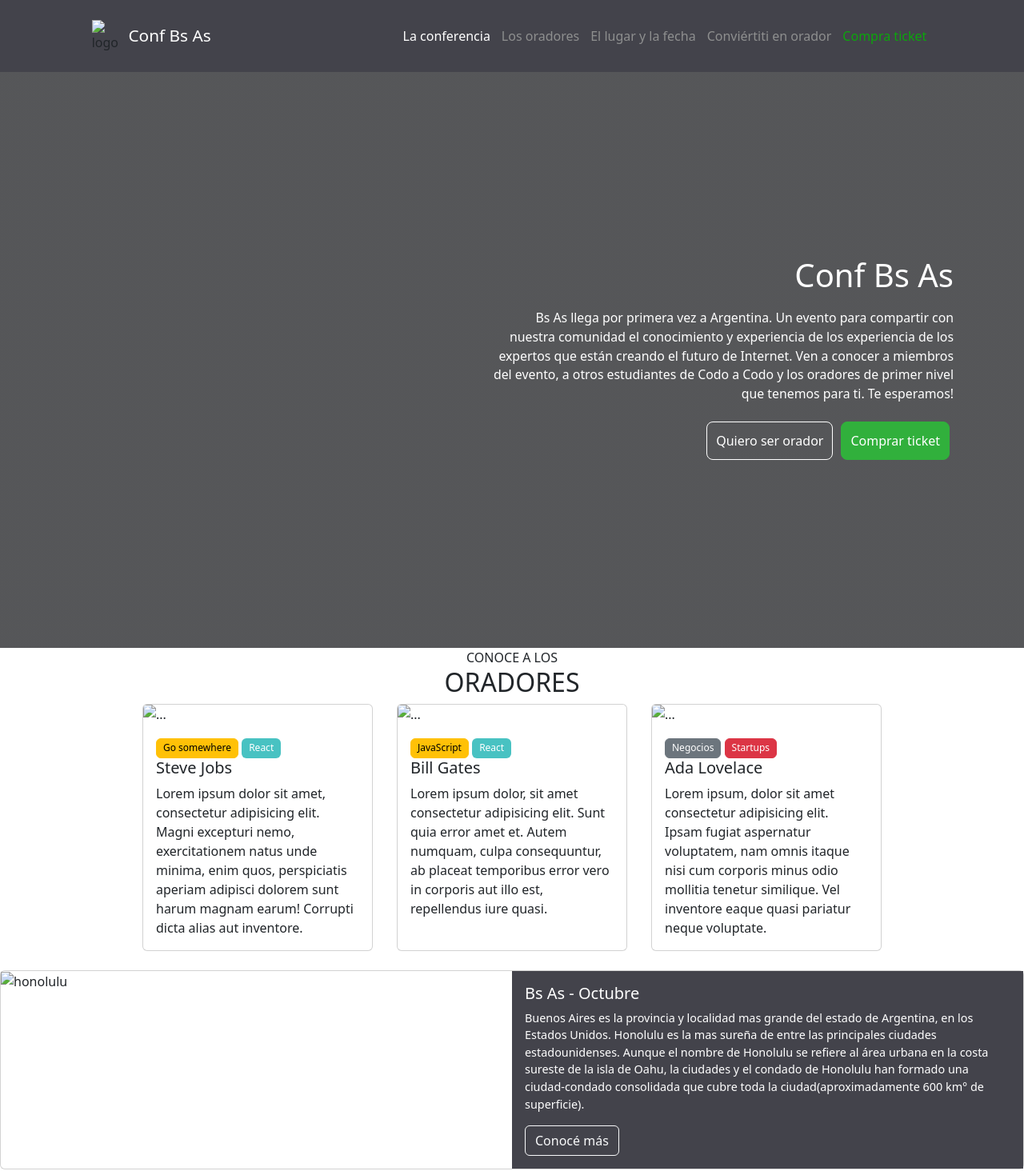
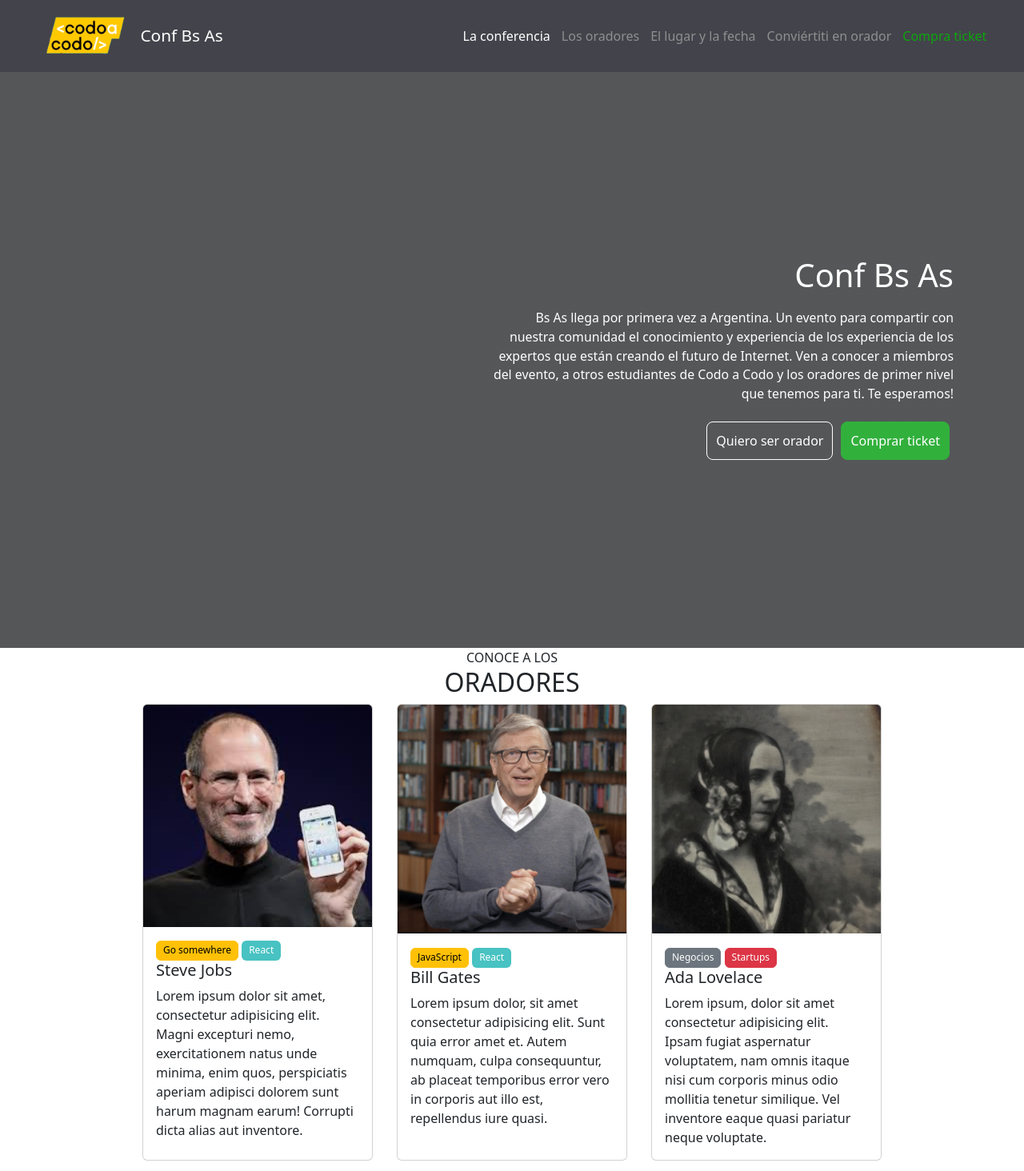
Before and after one commit to Erika-Gimenez/Codo-a-Codo-Frontend, a plain HTML site: page index.html in a window 1280 px wide. Shown: the top 1464 px of the page at 80% size. Drawn offline with nearby package versions, Linux system fonts and the light colour scheme; the site is published under a folder, as on GitHub Pages, so addresses that start at the root find nothing.

Commit message:
test logo

```diff
--- a/index.html
+++ b/index.html
@@ -12,7 +12,7 @@
 
    <header class="header-cabeza">
     <div class="logo">
-        <img src="/imagenes/codoacodo.png" alt="logo" class="logo-img" >
+        <img src="./imagenes/codoacodo.png" alt="logo" class="logo-img" >
         <p class="titulo-p" >Conf Bs As</p>
     </div>
     <div class="div-titulo">
@@ -59,7 +59,7 @@
         <div class="cards">
 
             <div class="card" style="width: 18rem;">
-                <img src="/imagenes/steve.jpg" class="card-img-top" alt="...">
+                <img src="./imagenes/steve.jpg" class="card-img-top" alt="...">
                 <div class="card-body">
                     <a href="#" class="btn btn-warning" style="--bs-btn-padding-y: .15rem; --bs-btn-padding-x: .5rem; --bs-btn-font-size: .75rem;">Go somewhere</a>
                     <a href="#" class="btn btn-celeste" style="--bs-btn-padding-y: .15rem; --bs-btn-padding-x: .5rem; --bs-btn-font-size: .75rem;"
@@ -71,7 +71,7 @@
               </div>
 
               <div class="card" style="width: 18rem; " >
-                <img src="/imagenes/bill.jpg" class="card-img-top" alt="...">
+                <img src="./imagenes/bill.jpg" class="card-img-top" alt="...">
                 <div class="card-body">
                     <a href="#" class="btn btn-warning" style="--bs-btn-padding-y: .15rem; --bs-btn-padding-x: .5rem; --bs-btn-font-size: .75rem;">JavaScript</a>
                     <a href="#" class="btn btn-celeste" style="--bs-btn-padding-y: .15rem; --bs-btn-padding-x: .5rem; --bs-btn-font-size: .75rem;">React</a>
@@ -82,7 +82,7 @@
               </div>
 
               <div class="card" style="width: 18rem;">
-                <img src="/imagenes/ada.jpeg" class="card-img-top" alt="...">
+                <img src="./imagenes/ada.jpeg" class="card-img-top" alt="...">
                 <div class="card-body">
                     <a href="#" class="btn btn-secondary" style="--bs-btn-padding-y: .15rem; --bs-btn-padding-x: .5rem; --bs-btn-font-size: .75rem;">Negocios</a>
                     <a href="#" class="btn  btn-danger" style="--bs-btn-padding-y: .15rem; --bs-btn-padding-x: .5rem; --bs-btn-font-size: .75rem;">Startups</a>
@@ -99,7 +99,7 @@
         <div class="card mb-3 mt-4" style="max-width: 100%;">
             <div class="row g-0">
               <div class="col-md-6">
-                <img src="/imagenes/honolulu.jpg" class="img-fluid" alt="honolulu">
+                <img src="./imagenes/honolulu.jpg" class="img-fluid" alt="honolulu">
               </div>
               <div class="col-md-6 texto-horizontal">
                 <div class="card-body">
```
